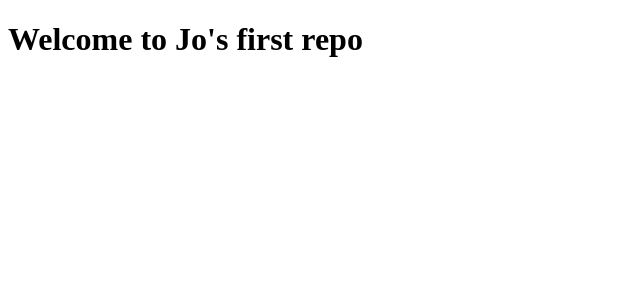
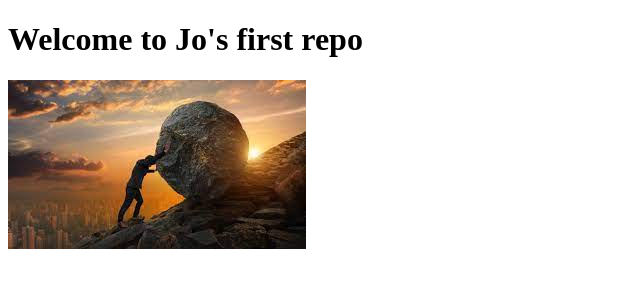
Before and after one commit to JVLoe/myFirstRepo, a plain HTML site: page index.html in a window 1280 px wide. Shown: the whole page, without its empty margins (0-640 px from the left). Drawn offline with Linux system fonts and the light colour scheme.

Commit message:
bolder image

```diff
--- a/index.html
+++ b/index.html
@@ -5,5 +5,6 @@
 </head>
 <body>
 	<h1>Welcome to Jo's first repo</h1>
+	<img src="what_this_task_feels_like.jpeg" alt="Pushing a bolder up a hill" >
 </body>
 </html>
```
Also changed, not shown: what_this_task_feels_like.jpeg (added), 2 other files.
